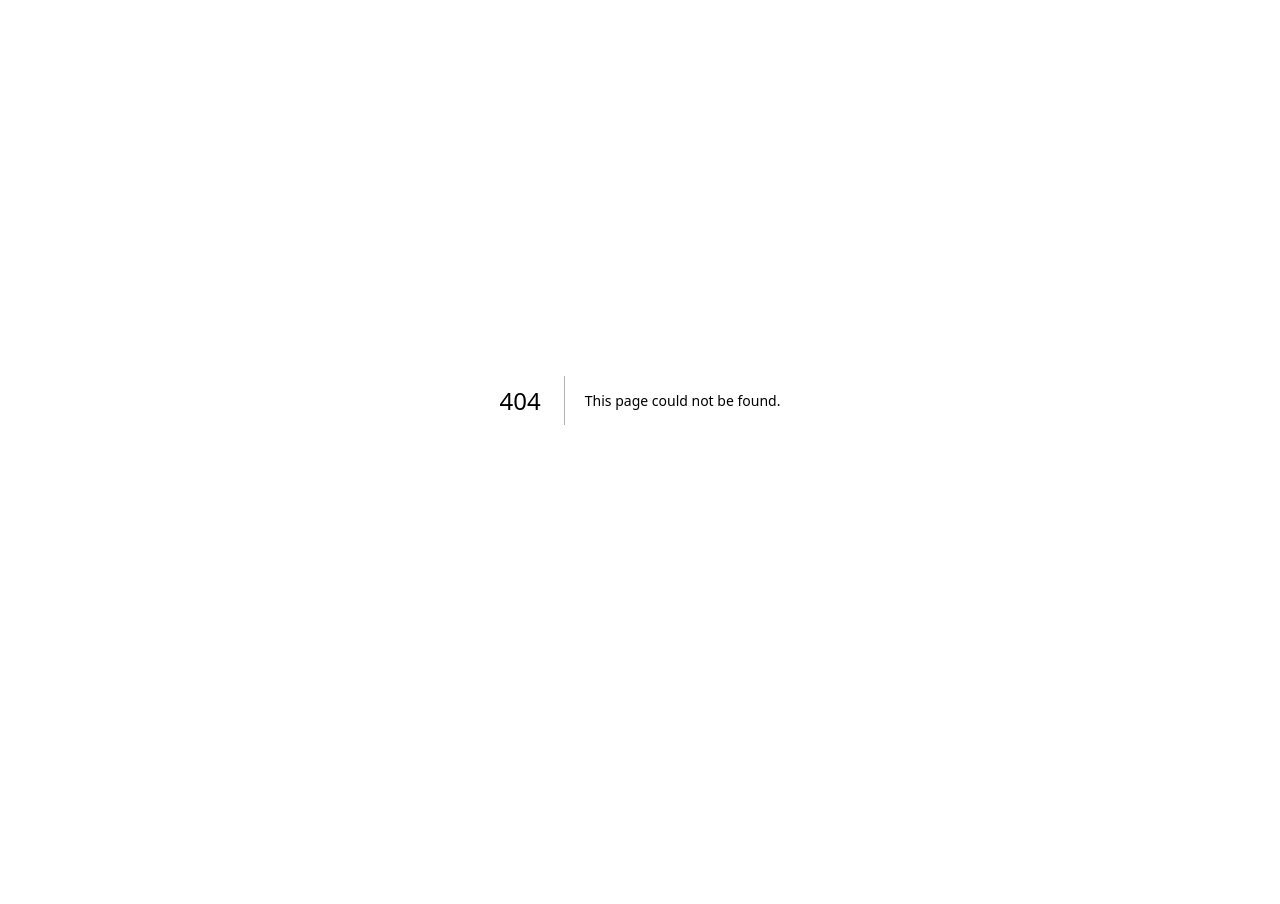
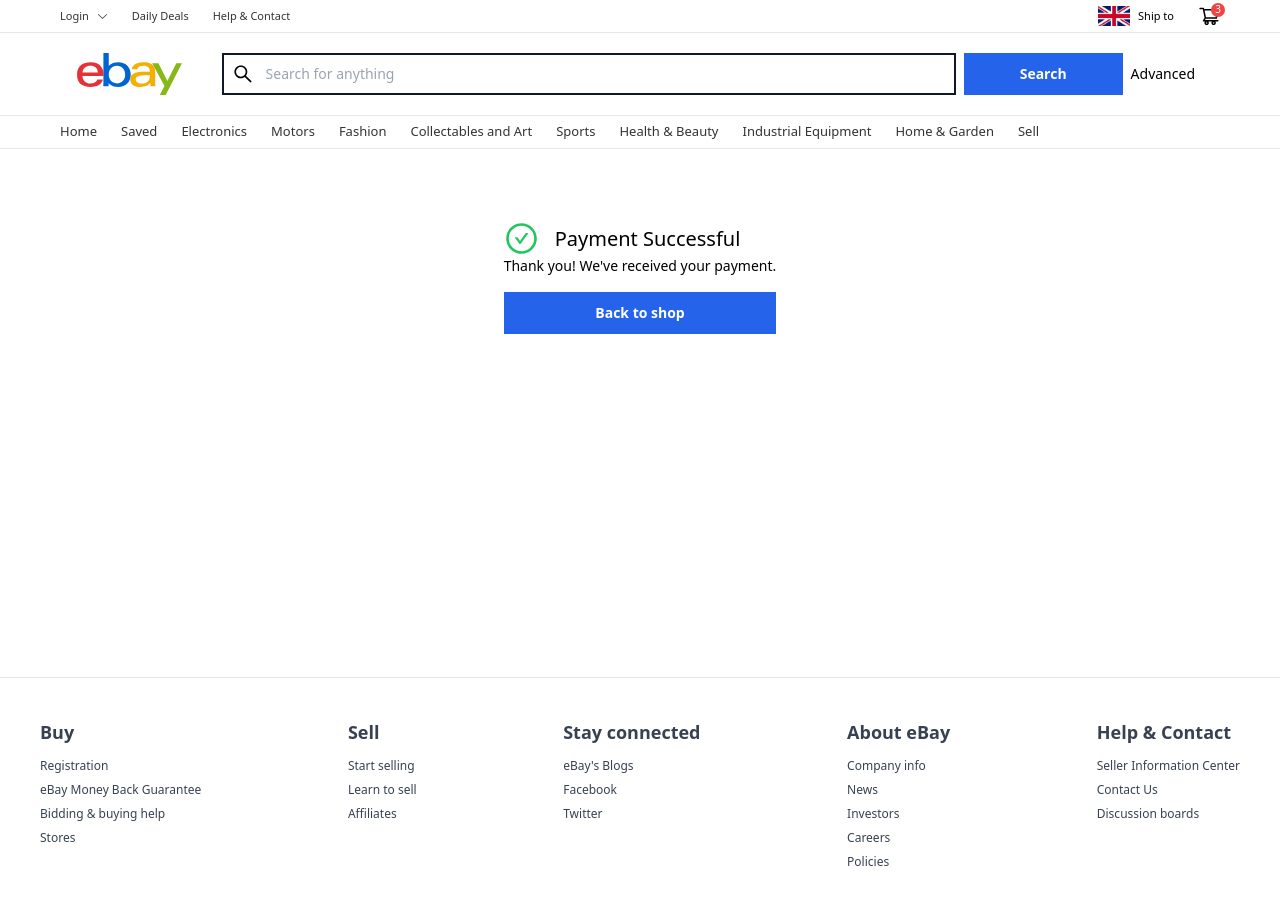
Before and after one commit to Op-Pautu/ebay-clone, a Next.js app: page /success in a window 1280 px wide. Before the commit this address had no page. Shown: the top 904 px of the page. Before the commit the page ends 800 px from the top, so only its background shows below. Built offline with nearby package versions, Linux system fonts and the light colour scheme.

Commit message:
Add success page

```diff
--- a/app/checkout/page.jsx
+++ b/app/checkout/page.jsx
@@ -22,9 +22,9 @@
           <div className="relative flex items-baseline gap-4 justify-between mx-auto w-full">
             <div className="w-[65%]">
               <div className="bg-white rounded-lg p-4 border">
-                <div className="text-xl font-semibold mb-2">
+                <p className="text-xl font-semibold mb-2">
                   Shipping Address
-                </div>
+                </p>
 
                 <div>
                   <ul className="text-sm mt-2">
--- /dev/null
+++ b/app/success/page.jsx
@@ -0,0 +1,31 @@
+'use client'
+
+import { AiOutlineCheckCircle } from "react-icons/ai"
+import MainLayout from "../layouts/MainLayout"
+import Link from "next/link"
+
+export default function Success() {
+  return (
+    <>
+        <MainLayout>
+            <div id="SuccessPage" className="mt-12 max-w-[1200px] mx-auto px-2 min-h-[50vh]">
+                <div className="bg-white w-full p-6 min-h-[150px] flex items-center justify-center">
+                    <div>
+                        <div className="flex items-center text-xl">
+                            <AiOutlineCheckCircle className="text-green-500" size={35}/>
+                            <span className="pl-4">Payment Successful</span>
+                        </div>
+                        <p className="text-sm">Thank you! We've received your payment.</p>
+
+                        <Link href="/" className="w-full">
+                            <div className="w-full text-center bg-blue-600 text-sm font-semibold text-white p-[11px] mt-4">
+                                Back to shop
+                            </div>
+                        </Link>
+                    </div>
+                </div>
+            </div>
+        </MainLayout>
+    </>
+  )
+}
```
